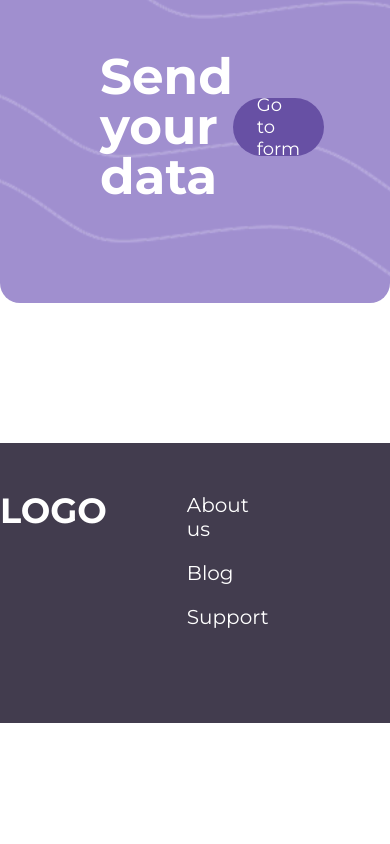
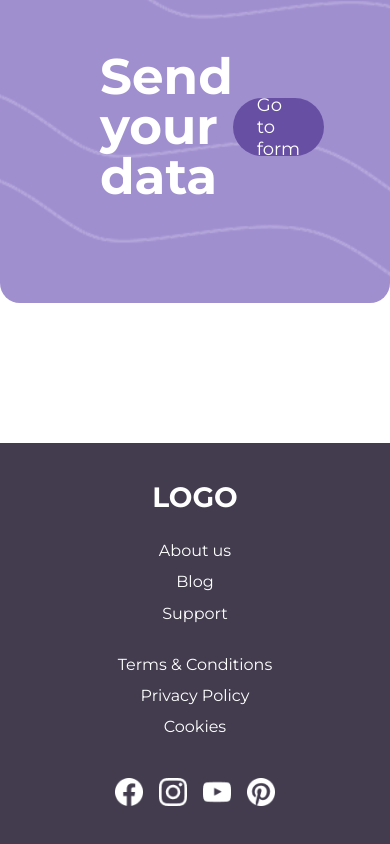
Before and after one commit to AnastasiiaBodnar/test-task, a Vue app: page / in a window 390 px wide. Shown: the part 4979-5823 px from the top of the page. Before the commit the page ends 5702 px from the top, so only its background shows below. Built offline with nearby package versions, Linux system fonts and the light colour scheme.

Commit message:
feat(footer): add responsive styles for 1024/768/320px

```diff
--- a/src/components/layout/AppFooter.vue
+++ b/src/components/layout/AppFooter.vue
@@ -2,7 +2,7 @@
   <footer class="footer">
     <div class="footer__container">
       <div class="footer__logo">
-      LOGO
+        LOGO
       </div>
 
       <nav class="footer__nav">
@@ -38,7 +38,7 @@
 .footer__container {
   max-width: 1200px;
   margin: 0 auto;
-  padding: 50px 0px;
+  padding: 50px 0;
   display: flex;
   align-items: flex-start;
   justify-content: flex-start;
@@ -49,7 +49,7 @@
   font-weight: bold;
   font-size: 35px;
   color: var(--color-white);
-  line-height: 1
+  line-height: 1;
 }
 
 .footer__nav {
@@ -94,4 +94,48 @@
   width: 28px;
   height: 28px;
 }
+
+@media (max-width: 1024px) {
+  .footer__container {
+    padding: 50px 60px;
+    gap: 40px;
+  }
+  .footer__nav {
+    gap: 80px;
+  }
+}
+
+@media (max-width: 768px) {
+  .footer__container {
+    flex-direction: column;
+    align-items: center;
+    text-align: center;
+    padding: 50px 60px;
+    gap: 40px;
+  }
+  .footer__nav {
+    gap: 60px;
+  }
+  .footer__nav-col {
+    align-items: center;
+  }
+}
+
+@media (max-width: 480px) {
+  .footer__container {
+    padding: 40px 16px;
+    gap: 30px;
+  }
+  .footer__logo {
+    font-size: 28px;
+  }
+  .footer__nav {
+    flex-direction: column;
+    gap: 20px;
+  }
+  .footer__nav-col a {
+    font-size: 16px;
+    margin-bottom: 12px;
+  }
+}
 </style>
```
